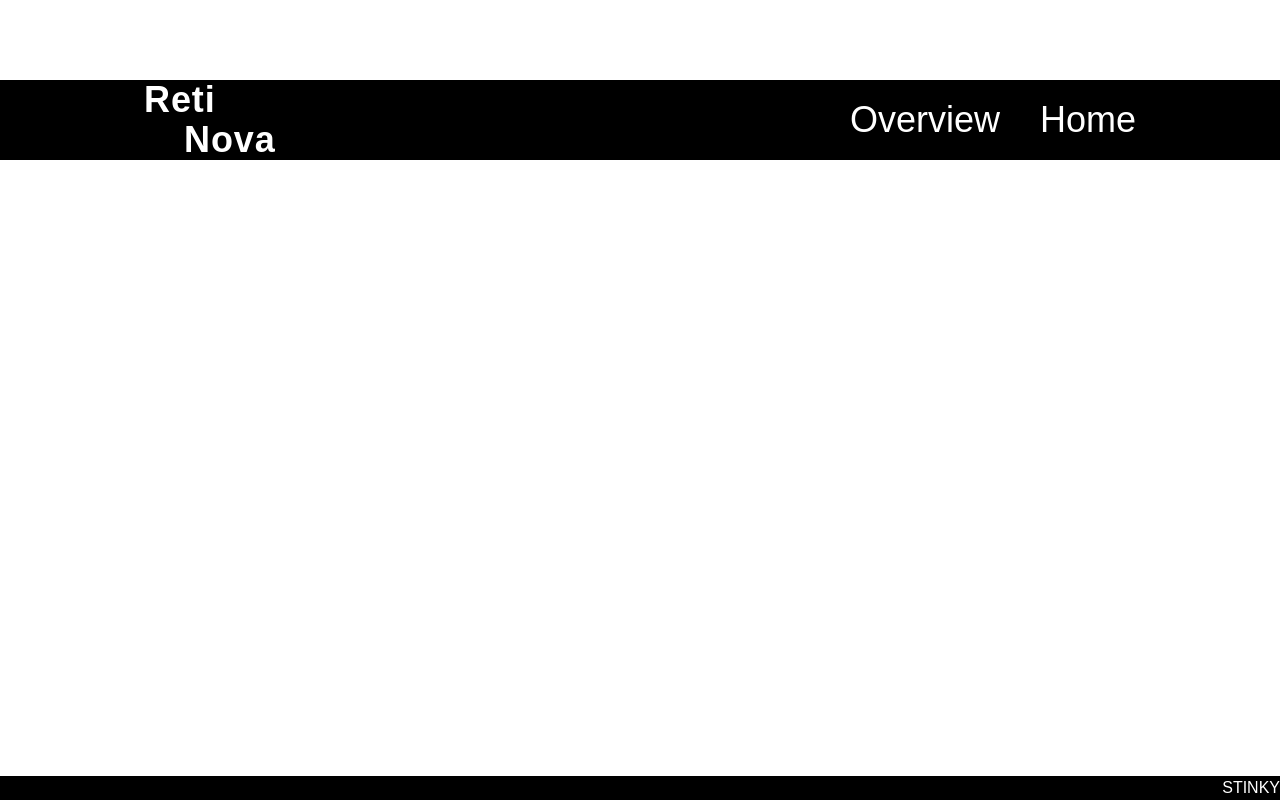
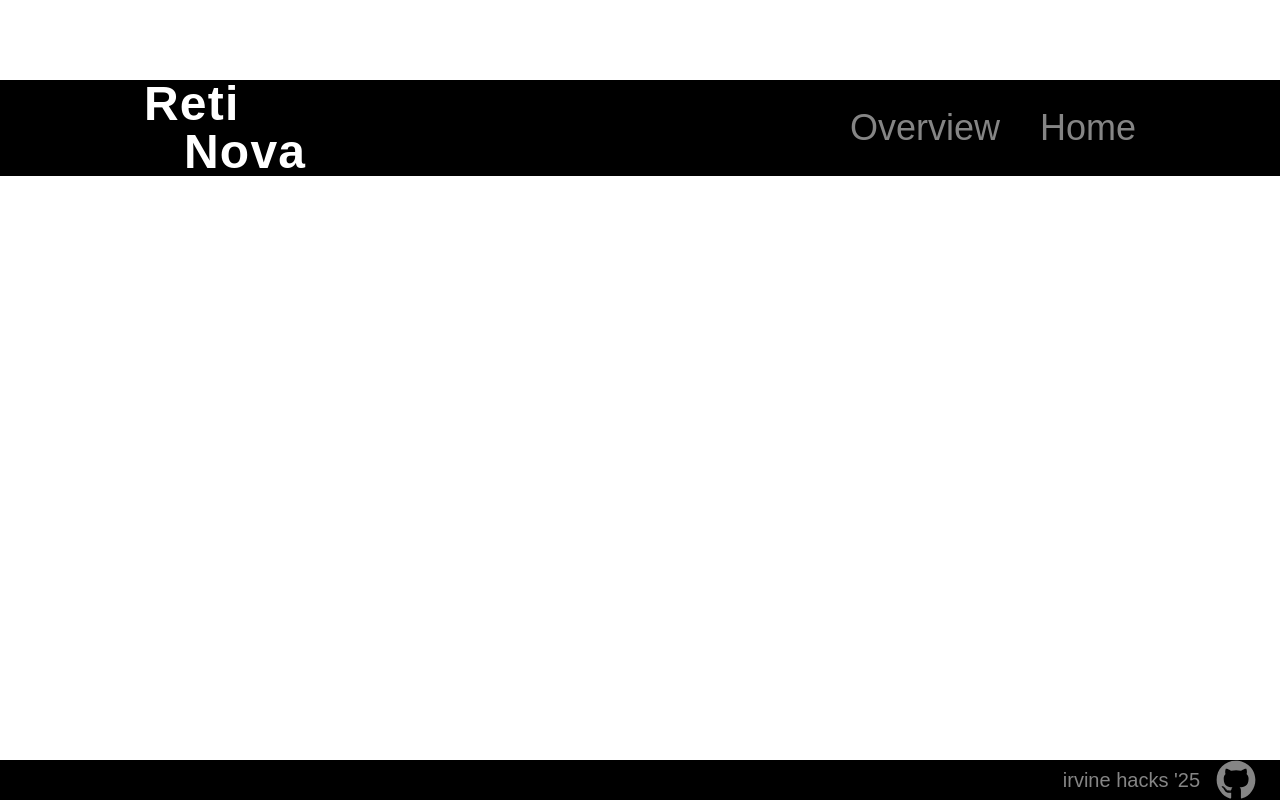
Before and after one commit to baller7215/retinova, a Next.js app in the folder frontend/: page / in a window 1280 px wide. Built offline with nearby package versions, Linux system fonts and the light colour scheme.

Commit message:
navbar and footer

```diff
--- a/frontend/components/footer.tsx
+++ b/frontend/components/footer.tsx
@@ -1,11 +1,18 @@
 "use client";
 
 import Link from "next/link";
+import { FaGithub } from "react-icons/fa";
+
 
 export default function Navbar() {
   return (
-    <footer className="bg-black text-white fixed bottom-0 w-full text-right">
-        STINKY
+    <footer className="flex bg-black text-white fixed bottom-0 right-0 px-6 w-full justify-end items-center gap-4">
+        <p className="text-xl text-[#858585]">irvine hacks '25</p>
+        <div>
+        <Link href="https://github.com" target="_blank" rel="noopener noreferrer">
+          <FaGithub className="w-10 h-10 text-[#858585] hover:text-gray-400" />
+        </Link>
+      </div>
     </footer>
   );
 }
--- a/frontend/components/navbar.tsx
+++ b/frontend/components/navbar.tsx
@@ -4,26 +4,26 @@ import Link from "next/link";
 
 export default function Navbar() {
   return (
-    <nav className="bg-black text-white fixed top-20 w-full px-36">
+    <nav className="bg-black fixed top-20 w-full px-36">
       <div className="flex items-center justify-between mx-auto">
         {/* Logo */}
-        <div className="text-4xl font-bold tracking-wide">
+        <div className="text-5xl text-[#FFFFFF] font-bold tracking-wide">
           <Link href="/">
-            <span className="block">Reti</span>
+            <span className="block ">Reti</span>
             <span className="block ml-10">Nova</span>
           </Link>
         </div>
 
         {/* Nav Links */}
-        <div className="flex gap-10 text-4xl">
+        <div className="flex gap-10 text-4xl text-[#858585] font-thin">
           <Link
            href="/about"
-           className="hover:underline">
+           className="hover:underline hover:text-[#FFFFFF]">
           Overview
           </Link>
           <Link
             href="/"
-            className="hover:underline">
+            className="hover:underline hover:text-[#FFFFFF]">
             Home
           </Link>
         </div>
--- a/frontend/package.json
+++ b/frontend/package.json
@@ -12,7 +12,8 @@
     "lucide-react": "^0.474.0",
     "next": "15.1.6",
     "react": "^19.0.0",
-    "react-dom": "^19.0.0"
+    "react-dom": "^19.0.0",
+    "react-icons": "^5.4.0"
   },
   "devDependencies": {
     "@eslint/eslintrc": "^3",
```
Also changed, not shown: 1 other file (tests, documents, lock files or other folders).
